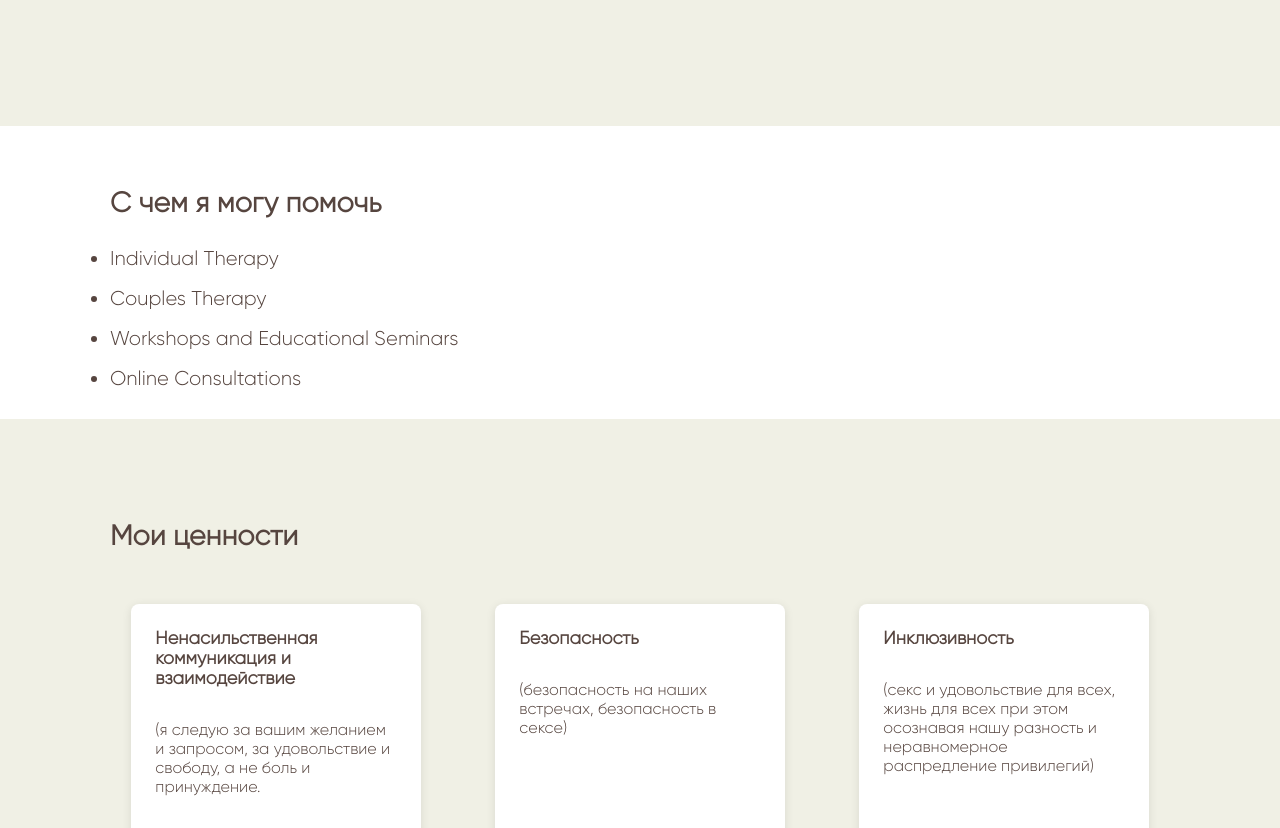
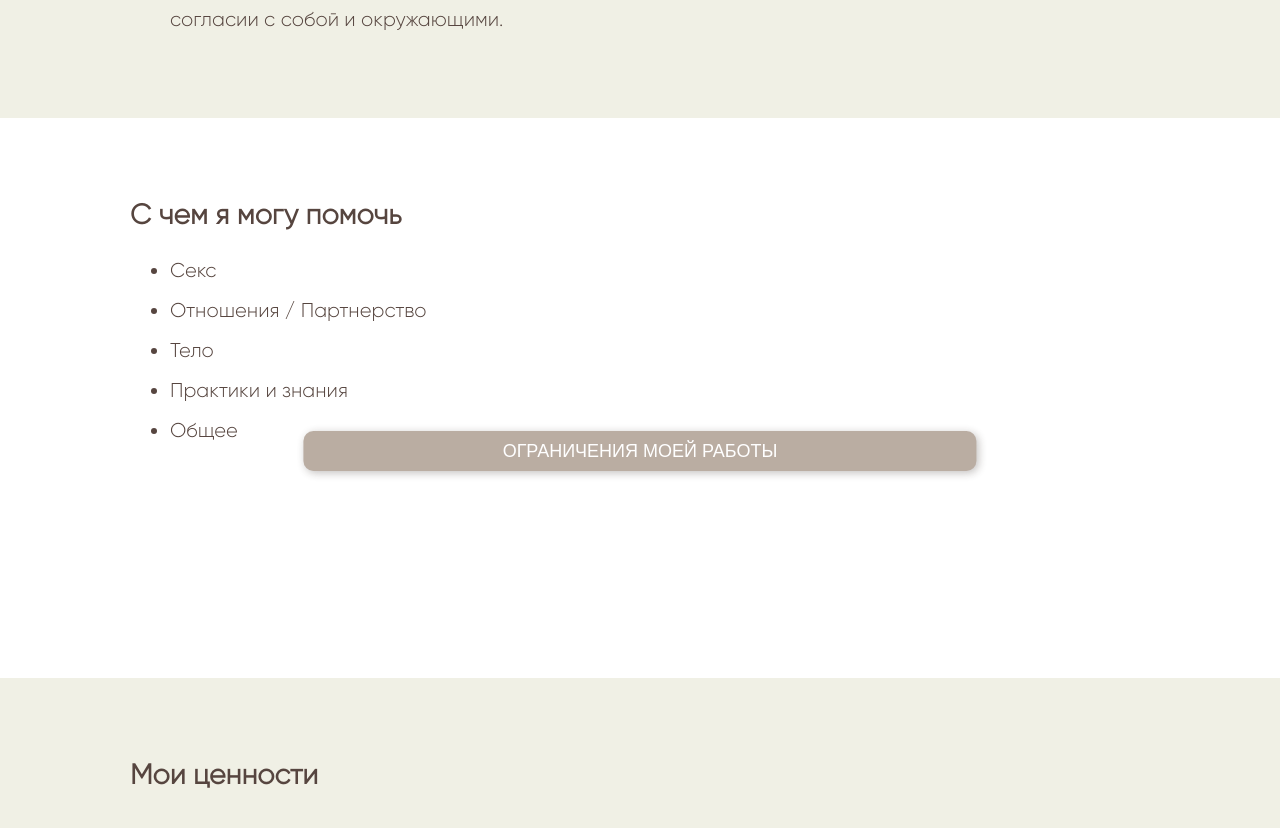
Before and after one commit to fireframes/erovnova-portfolio, a React (Vite) app: page / in a window 1280 px wide. Shown: the part 1972-2800 px from the top of the page. Built offline with nearby package versions, Linux system fonts and the light colour scheme.

Commit message:
started work on NoHelp sliding section

```diff
--- a/src/components/Help.tsx
+++ b/src/components/Help.tsx
@@ -1,16 +1,26 @@
-const Help = () => {
+import SideMenuButton from "./SideMenuButton";
+
+interface HelpProps {
+  onClick?: () => void;
+}
+
+const Help: React.FC<HelpProps> = ({ onClick }) => {
   return (
-    <section id="help">
-      <div className="container">
-        <h2>С чем я могу помочь</h2>
-        <ul>
-          <li>Individual Therapy</li>
-          <li>Couples Therapy</li>
-          <li>Workshops and Educational Seminars</li>
-          <li>Online Consultations</li>
-        </ul>
-      </div>
-    </section>
+    <div className="container">
+      <h2>С чем я могу помочь</h2>
+      <ul>
+        <li>Секс</li>
+        <li>Отношения / Партнерство</li>
+        <li>Тело</li>
+        <li>Практики и знания</li>
+        <li>Общее</li>
+      </ul>
+      <SideMenuButton
+        className="side-button"
+        onClick={onClick}
+        text="Ограничения моей работы"
+      />
+    </div>
   );
 };
 
--- a/src/components/Main.tsx
+++ b/src/components/Main.tsx
@@ -2,18 +2,33 @@ import Hero from "./Hero";
 import WhatIsSexTherapy from "./WhatIsSexTherapy";
 import About from "./About";
 import Help from "./Help";
+import NoHelp from "./NoHelp";
 import Education from "./Education";
 import Values from "./Values";
 import Prices from "./Prices";
 import FAQ from "./FAQ";
+import { useState } from "react";
 
 const Main = () => {
+  const [isSideMenuClicked, setIsSideMenuClicked] = useState(false);
+
+  const handleClick = () => {
+    setIsSideMenuClicked(!isSideMenuClicked);
+    console.log("click!");
+  };
+
   return (
     <main>
       <Hero />
       <WhatIsSexTherapy />
       <About />
-      <Help />
+      <section id="help">
+        {isSideMenuClicked ? (
+          <NoHelp onClick={handleClick} />
+        ) : (
+          <Help onClick={handleClick} />
+        )}
+      </section>
       <Values />
       <Education />
       <Prices />
--- /dev/null
+++ b/src/components/NoHelp.tsx
@@ -0,0 +1,40 @@
+import SideMenuButton from "./SideMenuButton";
+
+interface NoHelpProps {
+  onClick?: () => void;
+}
+const NoHelp: React.FC<NoHelpProps> = ({ onClick }) => {
+  return (
+    <div className="container">
+      {/* <h2>Ограничения моей работы</h2> */}
+      <h2>Пока я не обладаю квалификацией для работы с:</h2>
+      <ul>
+        <li>Детьми и подростками до 18 лет</li>
+        <li>Парами</li>
+        <li>
+          Диагностированными психическими расстройствами, расстройством пищевого
+          поведения, химическими зависимостями
+        </li>
+        <li>Изменами, ревностью</li>
+        <li>Травмой насилия</li>
+        <blockquote>
+          Если в ходе работы я пойму, что ваш запрос выходит за рамки моих
+          компетенций – я не оставлю вас без помощи и порекомендую нужного
+          специалиста для перенаправления.
+        </blockquote>
+        <blockquote>
+          Если вам необходима поддержка и вы не знаете, к кому обратиться –
+          напишите мне, чтобы мы могли подобрать вам соответствующего
+          специалиста.
+        </blockquote>
+      </ul>
+      <SideMenuButton
+        className="side-button"
+        onClick={onClick}
+        text="С чем я могу помочь"
+      />
+    </div>
+  );
+};
+
+export default NoHelp;
--- a/src/components/Prices.tsx
+++ b/src/components/Prices.tsx
@@ -8,13 +8,13 @@ const Prices = () => {
         <div className="card">
           <h3>Индивидуальная консультация</h3>
           <p>
-            <strong>1600₽</strong> или <strong>15 €</strong> / 60 мин
+            <strong>1600₽</strong> или <strong>15€</strong> / 60 мин
           </p>
           <a
             href={telegramLink}
             target="_blank"
             rel="noopener noreferer"
-            className="buttonClass"
+            className="button"
           >
             Записаться
           </a>
--- /dev/null
+++ b/src/components/SideMenuButton.tsx
@@ -0,0 +1,19 @@
+import React from "react";
+
+interface SideMenuButtonProps {
+  className: string;
+  onClick?: () => void;
+  text: string;
+}
+
+const SideMenuButton = ({ className, onClick, text }: SideMenuButtonProps) => {
+  return (
+    <div>
+      <button onClick={onClick} className={className}>
+        {text}
+      </button>
+    </div>
+  );
+};
+
+export default SideMenuButton;
--- a/src/styles.css
+++ b/src/styles.css
@@ -12,7 +12,7 @@
 
 :root {
   --max-width: 1100px;
-  --container-padding: 20px;
+  --container-padding: 40px;
   --primary-color: rgb(86, 69, 63);
   --secondary-color: rgb(240, 240, 229);
   --accent-color: #9e8b7c;
@@ -52,6 +52,10 @@ ol {
   list-style: none;
 }
 
+ul {
+  margin-left: 40px;
+}
+
 li {
   font-size: 20px;
   line-height: 2;
@@ -75,7 +79,6 @@ section h2 {
 section p {
   text-align: left;
   padding: 40px;
-  margin-bottom: 20px;
 }
 
 a {
@@ -117,8 +120,8 @@ footer {
 /* Container styles */
 .container {
   max-width: var(--max-width);
-  margin: 40px auto;
-  padding: 20px var(--container-padding) 20px;
+  margin: 0 auto;
+  padding: 40px;
   width: 100%;
   box-sizing: border-box;
 }
@@ -291,7 +294,7 @@ main {
   font-size: 20px;
   font-weight: 600;
   font-style: italic;
-  margin: 10px 0 20px 0;
+  margin: 10px 0 40px 0;
   padding: 0 20px;
 }
 
@@ -303,15 +306,43 @@ main {
   background-color: transparent;
 }
 
+/* HELP */
+
+#help {
+  height: 70vh;
+}
+
+.side-button {
+  position: relative;
+  left: 50%;
+  transform: translate(-50%, -50%);
+  display: flex;
+  justify-content: center;
+  align-items: center;
+  font-size: 18px;
+  text-transform: uppercase;
+  width: 66%;
+  height: 40px;
+  color: #fff;
+
+  /* border-color: var(--primary-color); */
+  /* border-width: 2px; */
+  border: none;
+  border-radius: 10px;
+  box-shadow: 2px 2px 8px #362d286d;
+  /* text-shadow: 1px 1px 2px #8b645a; */
+  background: var(--accent-color); /* Corrected from val to var */
+  opacity: 70%;
+}
+
+.side-button:hover {
+  background: var(--accent-hover);
+}
+
+/* VALUES */
+
 #values {
   background-color: transparent;
-}
-
-#education .container {
-  display: flex;
-  flex-direction: column;
-  /* align-items: center; */
-  gap: 2rem;
 }
 
 #values .container {
@@ -352,10 +383,23 @@ main {
   transition: transform 0.3s ease-in-out;
 }
 
+/* EDUCATION */
+
+#education .container {
+  display: flex;
+  flex-direction: column;
+  /* align-items: center; */
+  gap: 2rem;
+}
+
 /* ----PRICES---- */
 
 #prices {
   background-color: transparent;
+}
+
+#prices h2 {
+  margin-bottom: 60px;
 }
 
 #prices .card {
@@ -364,23 +408,34 @@ main {
   flex-direction: column;
   margin-top: 40px;
   gap: 1rem;
-  padding: 20px;
+  margin: 40px;
+  padding: 40px 20px 20px;
   border-radius: 8px;
-  width: 24em;
+  width: 400px;
   background-color: white;
-  box-shadow: 0 2px 10px rgba(0, 0, 0, 0.1);
+  box-shadow: 0 2px 20px rgba(0, 0, 0, 0.1);
 }
 
-#prices p {
+#prices .card h3 {
+  font-size: 20px;
   display: flex;
-  font-size: 20px;
-  text-indent: 10px;
   justify-content: center;
 }
 
-#prices .buttonClass {
+#prices .card p {
+  margin: 0;
+  display: flex;
+  font-size: 24px;
+  text-indent: 8px;
+  justify-content: center;
+}
+
+#prices .card strong {
+  font-weight: 1000;
+}
+
+#prices .button {
   position: relative;
-  /* top: 100%; */
   left: 50%;
   transform: translate(-50%, -50%);
   display: flex;
@@ -388,13 +443,11 @@ main {
   align-items: center;
   font-size: 18px;
   text-transform: uppercase;
-  width: 77%;
+  width: 66%;
   height: 40px;
   color: #fff;
-  /* border: solid; */
-
+  border: none;
   border-color: var(--primary-color);
-  /* border-width: 2px; */
   border-radius: 10px;
   box-shadow: 2px 2px 8px #362d286d;
   /* text-shadow: 1px 1px 2px #8b645a; */
@@ -402,12 +455,11 @@ main {
   opacity: 70%;
 }
 
-#prices .buttonClass:hover {
+#prices .button:hover {
   background: var(--accent-hover);
 }
 
 #faq {
-  margin-bottom: 20px;
 }
 
 /* Media queries */
```
